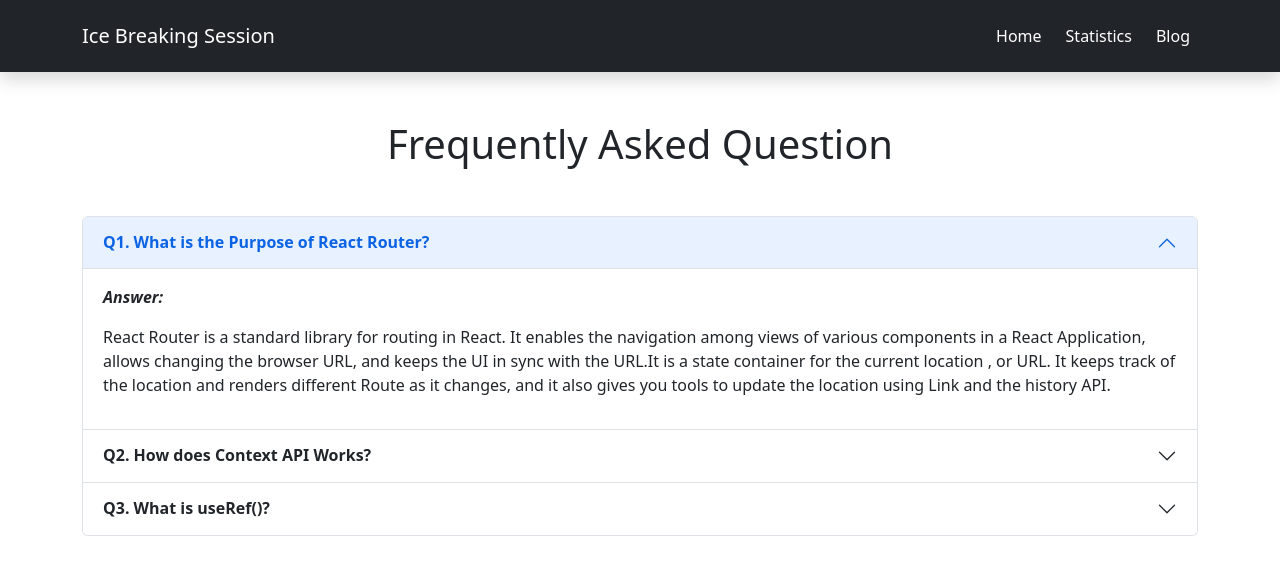
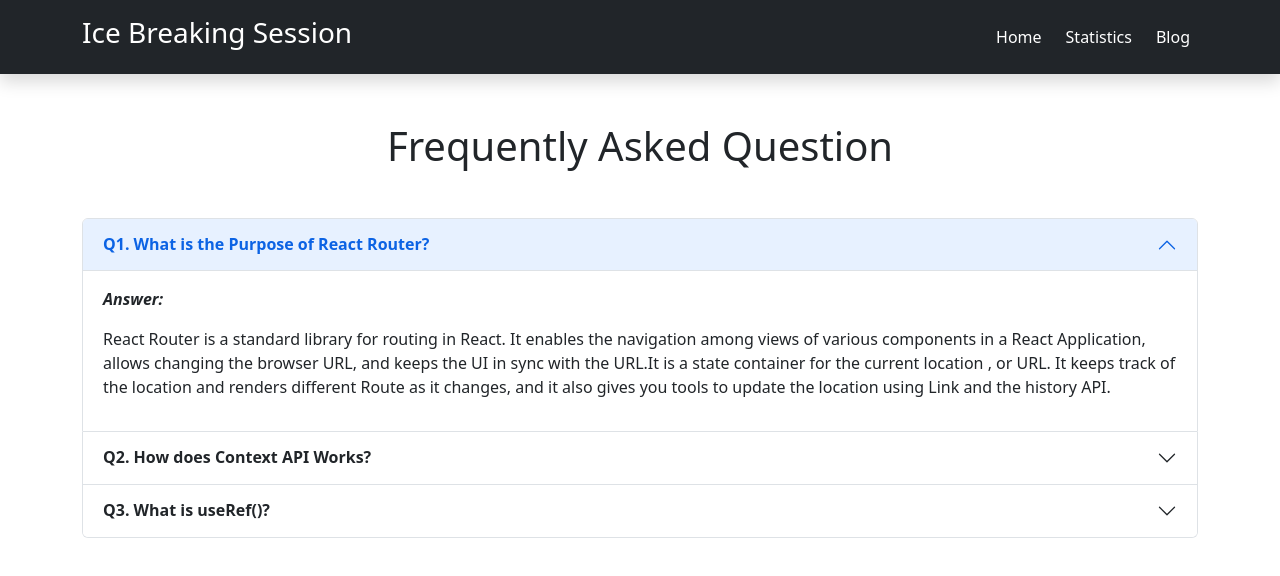
Before and after one commit to raj073/Ice-Breaking-Session, a React (Create React App) app: page /blog in a window 1280 px wide. Shown: the top 576 px of the page. Built offline with nearby package versions, Linux system fonts and the light colour scheme.

Commit message:
Final touch

```diff
--- a/src/App.js
+++ b/src/App.js
@@ -40,14 +40,15 @@ function App() {
             return fetch('https://openapi.programming-hero.com/api/quiz')
           },
           element: <Statistics></Statistics>
+        },
+        {
+          path: '*', element: <div className='text-center bg-info m-5 p-5 rounded'>
+            <h2>404 Not Found <br /> This route is not found.</h2> </div>
         }
       ]
-    },
+    }
 
-    {
-      path: '*', element: <div className='text-center bg-info m-5 p-5 rounded'>
-        <h2>404 Not Found <br /> This route is not found.</h2> </div>
-    }
+
 
   ])
 
--- a/src/components/Header/Header.js
+++ b/src/components/Header/Header.js
@@ -13,7 +13,12 @@ const Header = () => {
 
             <Navbar collapseOnSelect expand="lg" bg="dark" variant="dark shadow" className="p-3">
                 <Container>
-                    <Navbar.Brand href="/">Ice Breaking Session</Navbar.Brand>
+                    <Nav.Link>
+                        <NavLink className="text-decoration-none text-white" to="/">
+                            <h3>Ice Breaking Session</h3>
+                        </NavLink>
+                    </Nav.Link>
+
                     <Navbar.Toggle aria-controls="responsive-navbar-nav" />
                     <Navbar.Collapse id="responsive-navbar-nav">
                         <Nav className="me-auto">
```
